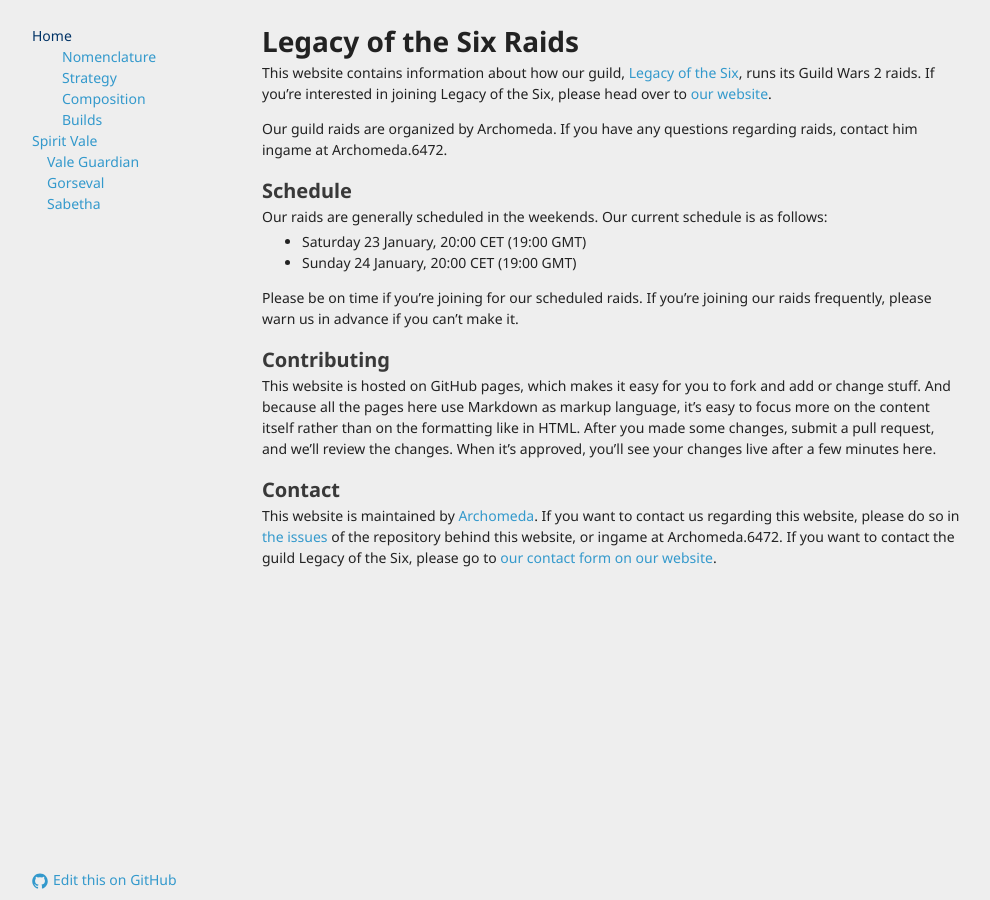
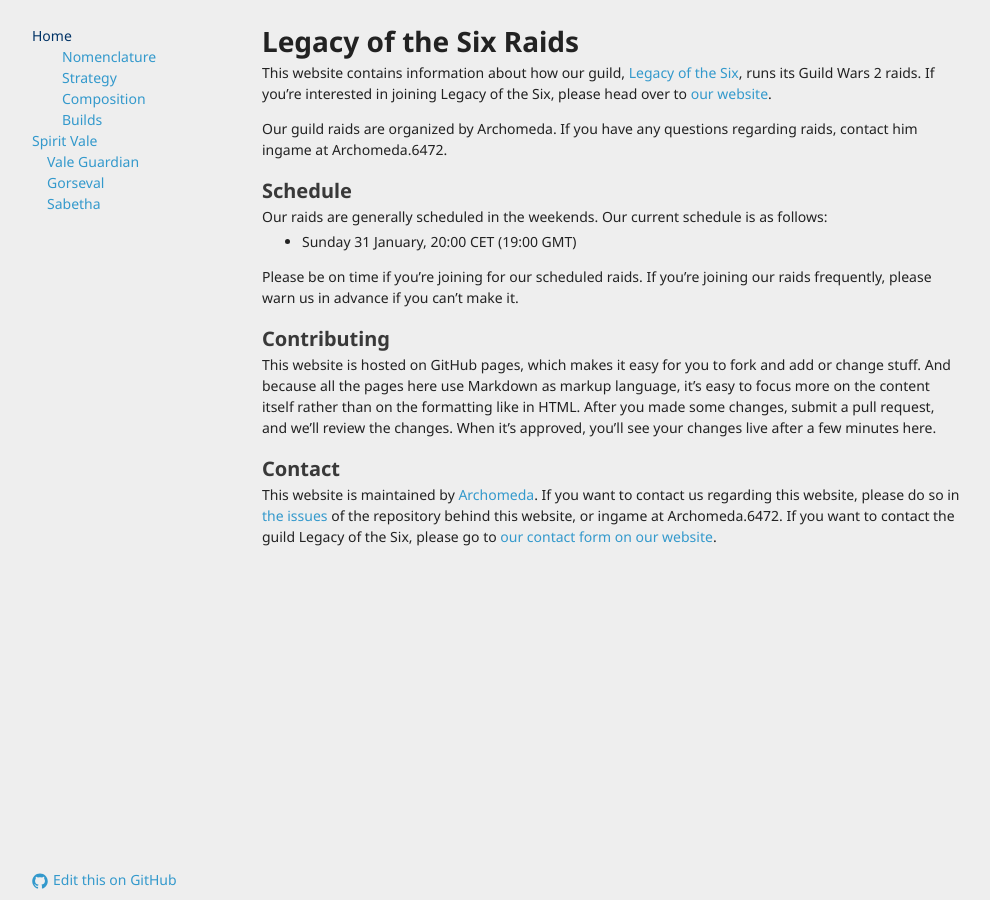
Before and after one commit to Xusamolas/lots-raid-information, a Jekyll site: the page built from index.md, in a window 1280 px wide. Shown: the whole page, without its empty margins (18-1008 px from the left). Built offline with Jekyll 4.4.1, drawn with Linux system fonts in a browser that asks for light colours.

Commit message:
Update schedule

```diff
--- a/index.md
+++ b/index.md
@@ -18,8 +18,7 @@
 Our raids are generally scheduled in the weekends.
 Our current schedule is as follows:
 
-- Saturday 23 January, 20:00 CET (19:00 GMT)
-- Sunday 24 January, 20:00 CET (19:00 GMT)
+- Sunday 31 January, 20:00 CET (19:00 GMT)
 
 Please be on time if you're joining for our scheduled raids.
 If you're joining our raids frequently, please warn us in advance if you can't make it.
```
